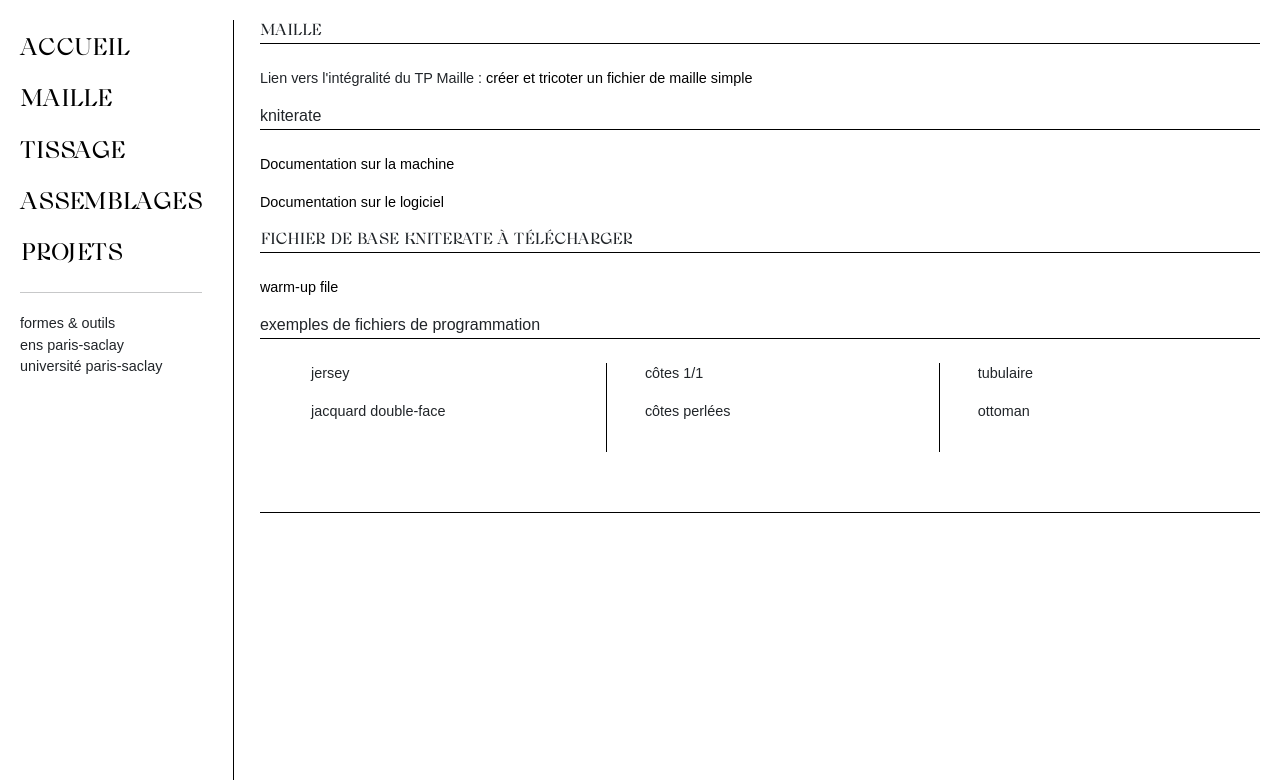
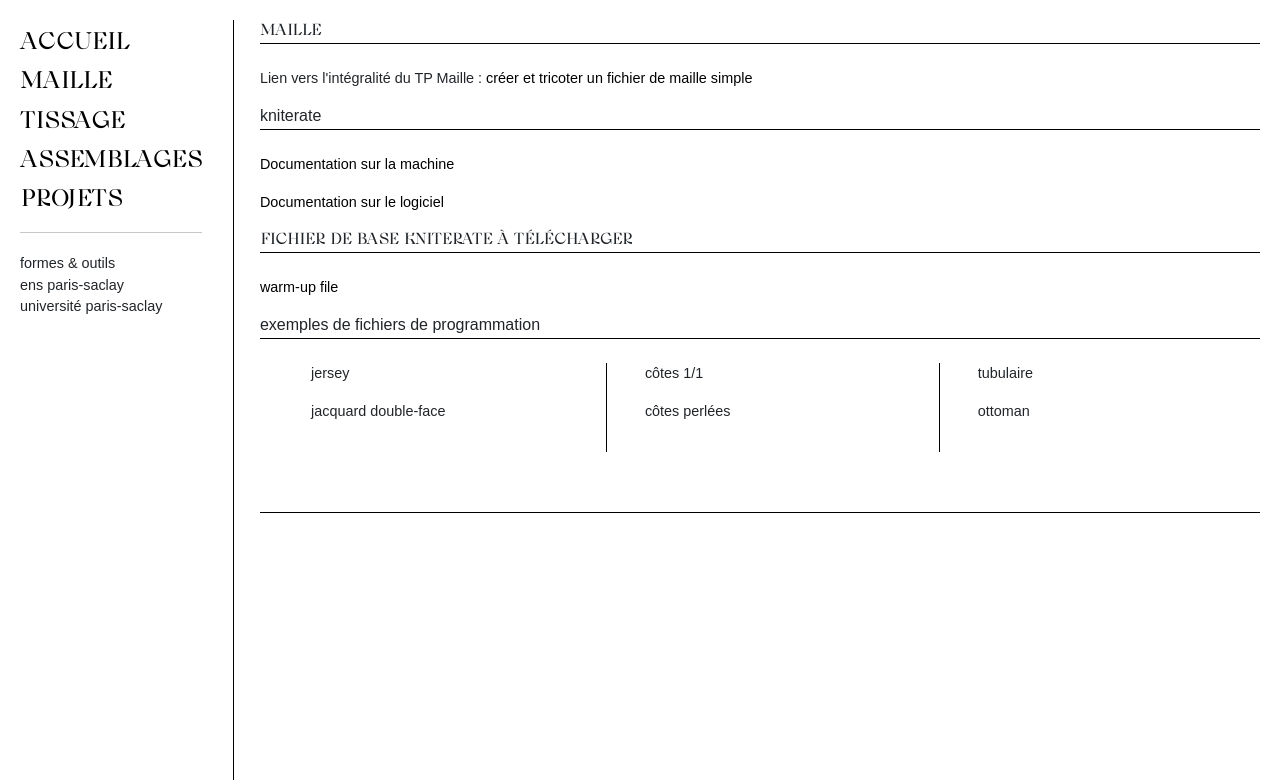
Before and after one commit to ClarisseBarbot/websitetest, a plain HTML site: page formes&outils/maille.html in a window 1280 px wide. Drawn offline with nearby package versions, Linux system fonts and the light colour scheme.

Commit message:
menu
espacement lignes

```diff
--- a/static/styles/styletextilesources.css
+++ b/static/styles/styletextilesources.css
@@ -11,7 +11,7 @@ a.italic {
 
 body {
     background-color: white;
-    /*font-family: 'cako', Arial, sans-serif;*/
+    font-family: 'cako', Arial, sans-serif;
     margin: 0; /* Supprime les marges par défaut */
     padding: 0;
     min-height: 100vh; /* Hauteur de la fenêtre */
@@ -98,7 +98,7 @@ p, ul{
     align-items: left; /* Centre verticalement */
     text-align: left; /* Centre le texte dans son conteneur */
     text-transform: uppercase;
-    line-height: 2; /* Espacement entre les lignes */
+    line-height: 1.5; /* Espacement entre les lignes */
     width: auto;
 }
 
```
